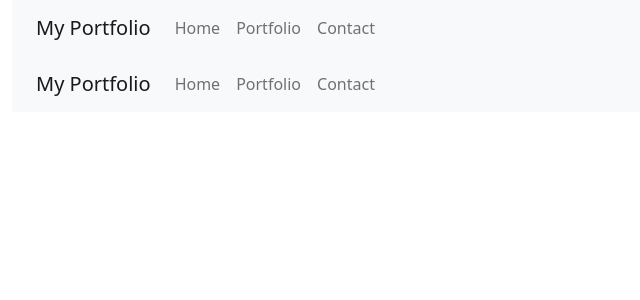
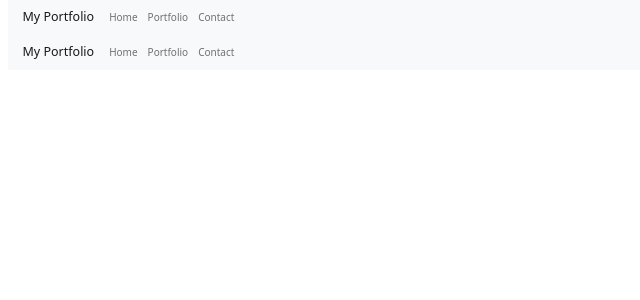
Before and after one commit to fiusks/Frontend-Challenge-M01, a React (Create React App) app: page / in a window 1280 px wide. Shown: the top 300 px of the page, without its empty margins (0-640 px from the left). Built offline with nearby package versions, Linux system fonts and the light colour scheme; a web font is replaced by a local one.

Commit message:
Change font-size to use rem unit

```diff
--- a/src/index.scss
+++ b/src/index.scss
@@ -0,0 +1,8 @@
+html {
+  scroll-behavior: smooth;
+  font-size: 62.5%;
+}
+body {
+  -webkit-font-smoothing: antialiased;
+  -moz-osx-font-smoothing: grayscale;
+}
```
